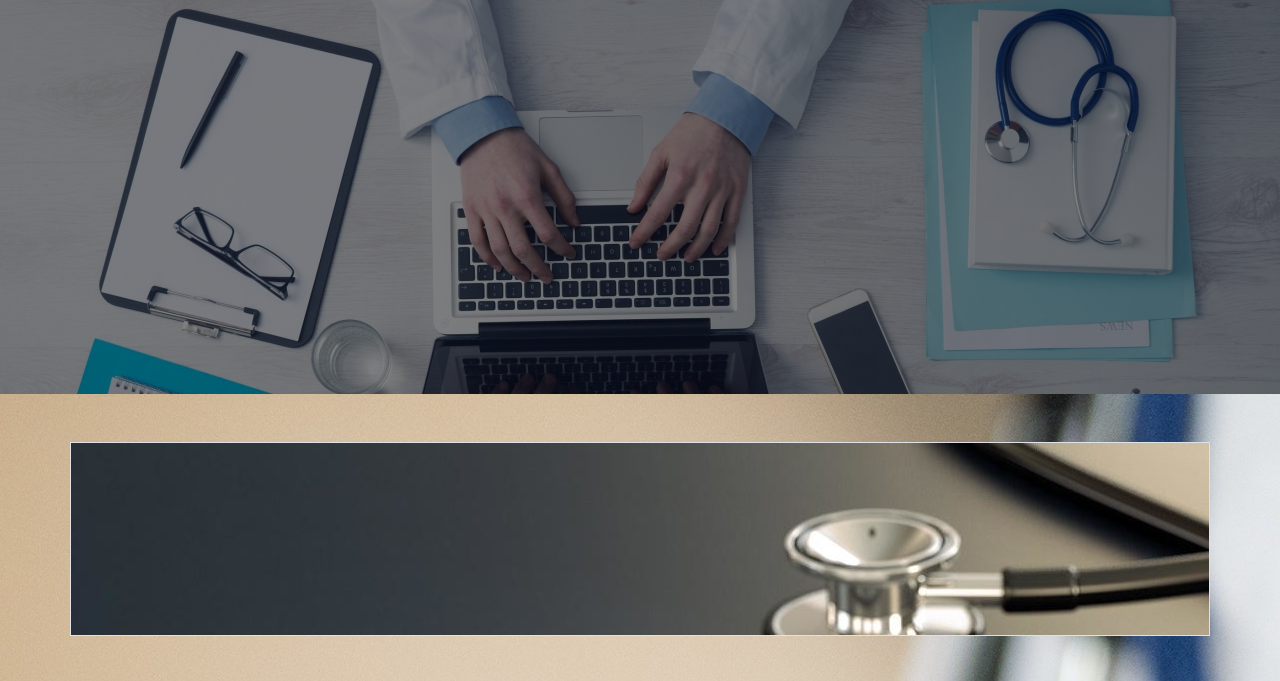
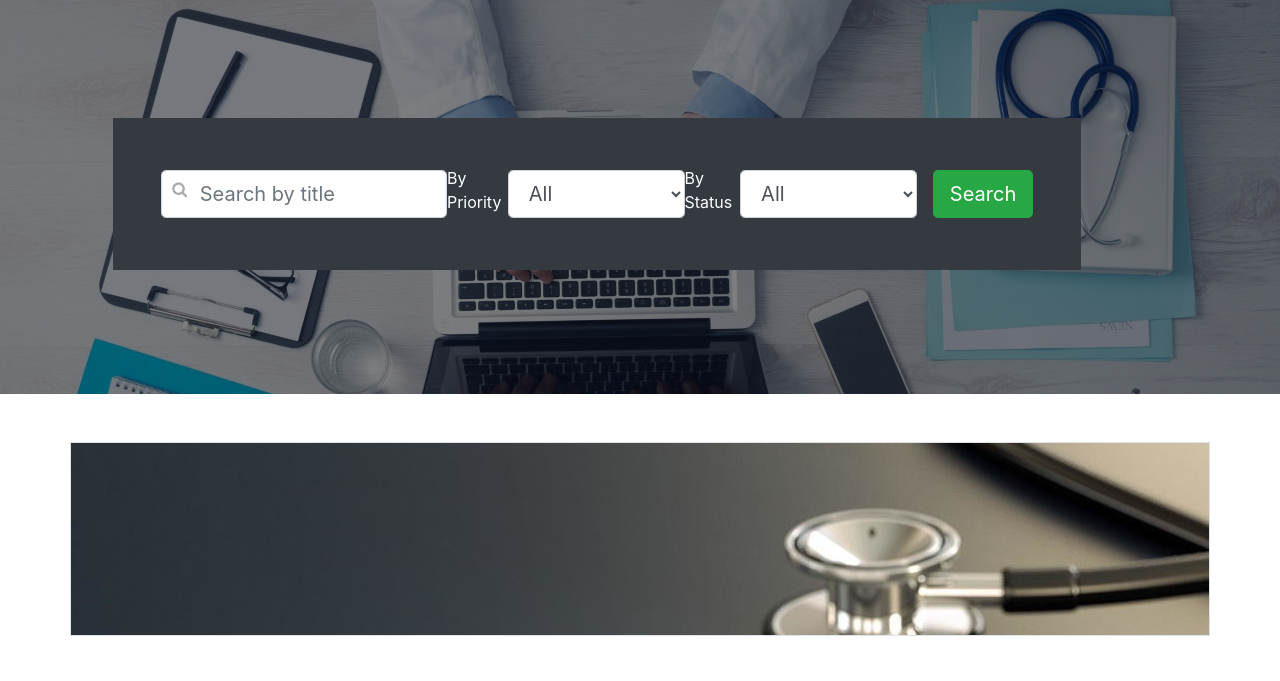
Before and after one commit to ayeganian/Step_project_cards, a website: page index.html in a window 1280 px wide. Shown: the part 160-841 px from the top of the page. Drawn offline with nearby package versions, Linux system fonts and the light colour scheme; files that its build step writes are made by us from their sources.

Commit message:
search form design

```diff
--- a/index.html
+++ b/index.html
@@ -29,8 +29,11 @@
         <span class="text-white text-uppercase font-weight-bold font-italic">Medical site</span>
       </a>
       <button class="btn btn-outline-success bg-dark text-uppercase font-weight-bold font-italic my-2 my-sm-0 login-btn"
-              onclick="openModal()" type="submit">Login</button>
-      <button class="is-hidden btn btn-outline-success my-2 my-sm-0 add-card-btn" onclick="openModal()" type="submit">Create</button>
+              onclick="openModal()" type="submit">Login
+      </button>
+      <button class="is-hidden btn btn-outline-success my-2 my-sm-0 add-card-btn" onclick="openModal()" type="submit">
+        Create
+      </button>
     </nav>
     <div class="is-hidden modal-overlay login-wrapper" id="login-modal">
       <div class="modal" id="modal">
@@ -41,9 +44,37 @@
 
   <section id="form-section">
     <div class="blackout"></div>
-    <div class="container m-5">
-      <div class="row">
-        <div id="form"></div>
+    <div class="container mb-5 mt-5" style="height: 50vh;">
+      <div id="form" class=" form-container d-flex flex-column flex-wrap justify-content-center align-content-center">
+<!--       -->
+<!--        <div>-->
+<!--          <h3 class="text-success text-center">Plan your first visit to our specialist!</h3>-->
+<!--        </div>-->
+        <div>
+          <form action="" class="bg-dark text-white p-5 d-flex flex-row justify-content-center align-items-center ">
+
+            <div class="form-group has-search m-0">
+              <span class="fa fa-search form-control-feedback"></span>
+              <input type="text" class="form-control  form-control-lg w-100" placeholder="Search by title">
+            </div>
+            <label for="selectPriority">By Priority</label>
+            <select class="form-control form-control-lg w-25" id="selectPriority">
+              <option>All</option>
+              <option>Low</option>
+              <option>Medium</option>
+              <option>High</option>
+            </select>
+            <label for="selectStatus">By Status</label>
+            <select class="form-control form-control-lg w-25" id="selectStatus">
+              <option>All</option>
+              <option>Open</option>
+              <option>Done</option>
+            </select>
+            <button type="button" class="btn btn-success btn-lg ml-3">Search</button>
+          </form>
+        </div>
+      </div>
+
     </div>
 </div>
 </section>
@@ -173,7 +204,6 @@
 </section>
 
 <section id="counter">
-
   <div class="container p-5">
     <div class="d-flex flex-wrap justify-content-center align-items-center">
       <div><h2 class="text-center p-4">We already helped </h2></div>
@@ -268,8 +298,8 @@
       </div>
     </div><!-- /.row -->
   </div><!-- /.container -->
+</section>
 
-  </section>
 <footer class="footer page-footer font-small ">
   <div class="footer-copyright text-center  text-white  py-3">© 2018 Copyright:
     <a href="#"> MedicalSite.com</a>
--- a/src/scss/_form.scss
+++ b/src/scss/_form.scss
@@ -1,16 +1,40 @@
-#form-section{
+#form-section {
   height: 50vh;
   background-image: url("/img/176850.jpg");
   background-size: cover;
 
 }
-.blackout{
+
+.blackout {
   background-color: rgba(0, 0, 0, 0.5);
   height: 50vh;
   width: 100%;
   position: absolute;
   z-index: 1;
 }
+
+.form-container {
+  height: 50vh;
+  width: 80vw;
+  position: absolute;
+  z-index: 99;
+}
+.has-search .form-control {
+  padding-left: 2.375rem;
+}
+
+.has-search .form-control-feedback {
+  position: absolute;
+  z-index: 2;
+  display: block;
+  width: 2.375rem;
+  height: 2.375rem;
+  line-height: 2.375rem;
+  text-align: center;
+  pointer-events: none;
+  color: #aaa;
+}
+
 
 //#test-form{
 //  width: 100px;
@@ -19,6 +43,6 @@
 //}
 
 //FORM LOGIN
-#login-form-email{
+#login-form-email {
   background: #000;
 }
```
Lines whose indentation alone changed are shown as unchanged.
